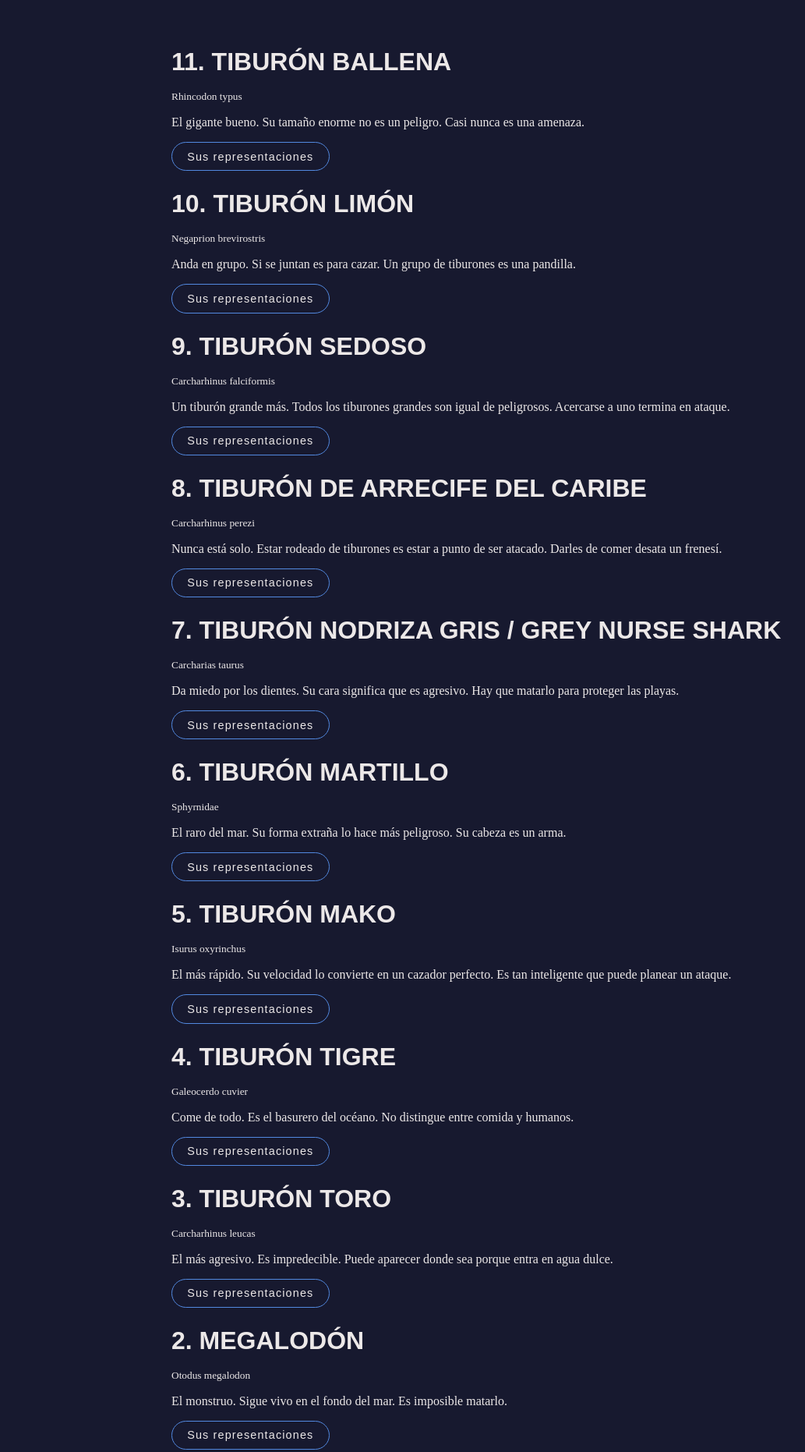
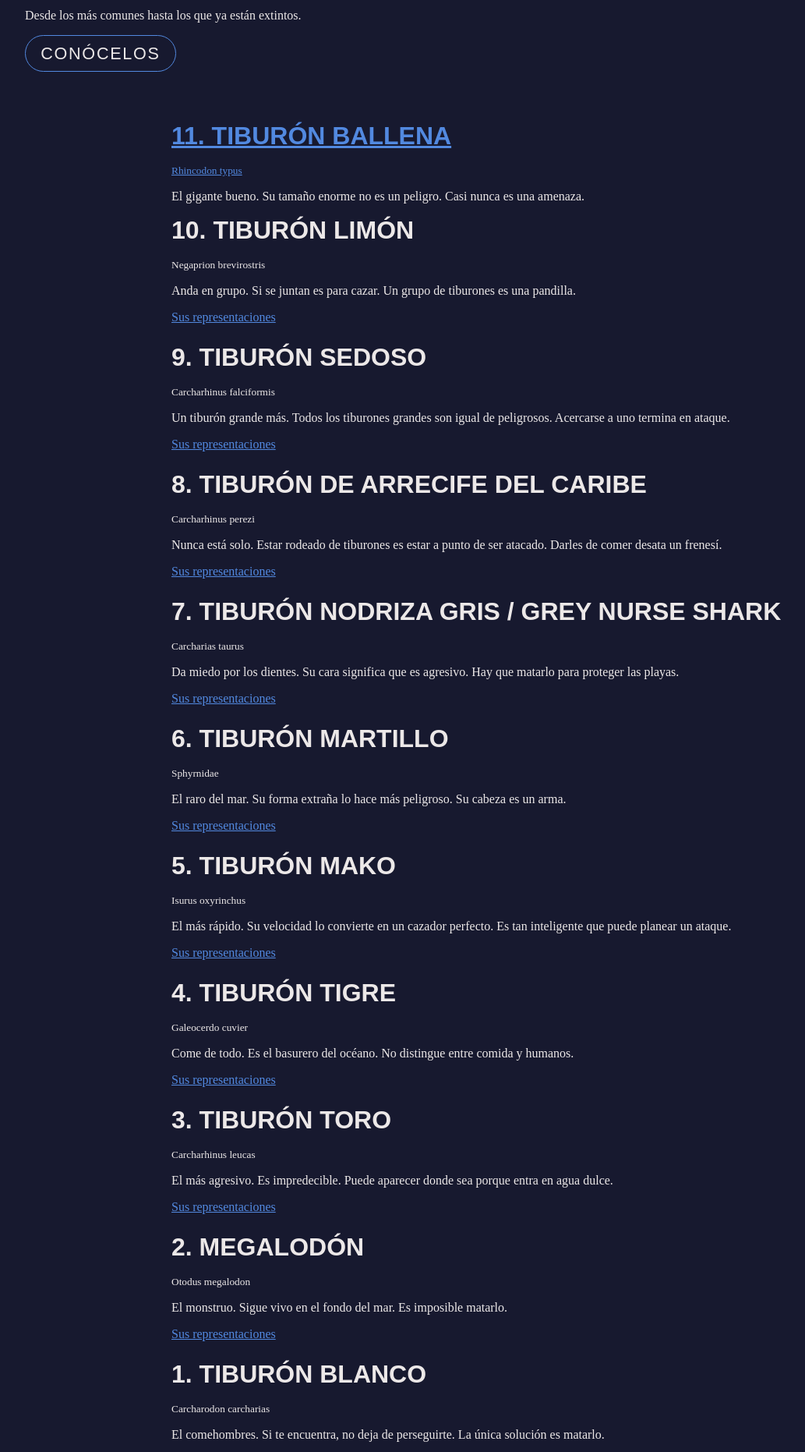
Before and after one commit to isatamermo/contenido-estructurado, a plain HTML site: page index.html in a window 1280 px wide. Shown: the part 559-2421 px from the top of the page at 78% size, without its empty margins (20-1053 px from the left). Drawn offline with Linux system fonts and the light colour scheme; a web font is replaced by a local one.

Commit message:
antes de usr la ia

```diff
--- a/css/style.css
+++ b/css/style.css
@@ -119,13 +119,7 @@
   margin: 0;
 }
 
-div[align="right"] button,
-#home > a[href="#ranking"],
-main article > a > button,
-#about a > button,
-footer a > button,
-main nav a > button,
-main li > a > button {
+.nav-link {
   display: inline-block;
   background: transparent;
   border: 1px solid var(--color-accent);
@@ -140,20 +134,7 @@
   text-decoration: none;
 }
 
-div[align="right"] button:hover,
-div[align="right"] button:focus,
-#home > a[href="#ranking"]:hover,
-#home > a[href="#ranking"]:focus,
-main article > a > button:hover,
-main article > a > button:focus,
-#about a > button:hover,
-#about a > button:focus,
-footer a > button:hover,
-footer a > button:focus,
-main nav a > button:hover,
-main nav a > button:focus,
-main li > a > button:hover,
-main li > a > button:focus {
+.nav-link:focus, .nav-link:hover {
   background: var(--color-accent);
   color: var(--color-background);
 }
@@ -194,9 +175,17 @@
   min-width: 290px;
   max-width: 1240px;
   margin: 1rem auto;
+  margin-top: 0rem;
   padding: 2rem;
 }
 
+#home[aria-labelledby="titulo-home"] {
+  margin-top: 4rem;
+}
+#home .nav-link {
+  font-size: 1.35em;
+  text-transform: uppercase;
+}
 /*
   ============================================================
   ESPACIADO BÁSICO
--- a/index.html
+++ b/index.html
@@ -12,11 +12,15 @@
   </head>
   <body>
 
+    <nav>
+        <a class="nav-link" href="about.html">ABOUT</a>
+    </nav>
+
     <header aria-labelledby="titulo-home" id="home">
       <h1>PRESUNTO DEPREDADOR</h1>
       <h2 id="titulo-home">Top 11 tiburones más peligrosos del mundo según la televisión</h2>
       <p>Desde los más comunes hasta los que ya están extintos.</p>
-      <a href="#ranking">Conócelos</a>
+      <a class="nav-link" href="#ranking">Conócelos</a>
     </header>
 
     <main>
@@ -25,11 +29,12 @@
 
         <article id="tiburon-ballena">
           <header>
-            <h2>11. TIBURÓN BALLENA</h2>
-            <p><small>Rhincodon typus</small></p>
+            <a href="tiburon-ballena.html">
+              <h2>11. TIBURÓN BALLENA</h2>
+              <p><small>Rhincodon typus</small></p>
+            </a>
           </header>
           <p>El gigante bueno. Su tamaño enorme no es un peligro. Casi nunca es una amenaza.</p>
-          <a href="tiburon-ballena.html"><button type="button">Sus representaciones</button></a>
         </article>
 
         <article id="tiburon-limon">
@@ -38,7 +43,7 @@
             <p><small>Negaprion brevirostris</small></p>
           </header>
           <p>Anda en grupo. Si se juntan es para cazar. Un grupo de tiburones es una pandilla.</p>
-          <a href="tiburon-limon.html"><button type="button">Sus representaciones</button></a>
+          <a href="tiburon-limon.html">Sus representaciones</a>
         </article>
 
         <article id="tiburon-sedoso">
@@ -47,7 +52,7 @@
             <p><small>Carcharhinus falciformis</small></p>
           </header>
           <p>Un tiburón grande más. Todos los tiburones grandes son igual de peligrosos. Acercarse a uno termina en ataque.</p>
-          <a href="tiburon-sedoso.html"><button type="button">Sus representaciones</button></a>
+          <a href="tiburon-sedoso.html">Sus representaciones</a>
         </article>
 
         <article id="tiburon-arrecife-caribe">
@@ -56,7 +61,7 @@
             <p><small>Carcharhinus perezi</small></p>
           </header>
           <p>Nunca está solo. Estar rodeado de tiburones es estar a punto de ser atacado. Darles de comer desata un frenesí.</p>
-          <a href="tiburon-arrecife-caribe.html"><button type="button">Sus representaciones</button></a>
+          <a href="tiburon-arrecife-caribe.html">Sus representaciones</a>
         </article>
 
         <article id="tiburon-nodriza-gris">
@@ -65,7 +70,7 @@
             <p><small>Carcharias taurus</small></p>
           </header>
           <p>Da miedo por los dientes. Su cara significa que es agresivo. Hay que matarlo para proteger las playas.</p>
-          <a href="tiburon-nodriza-gris.html"><button type="button">Sus representaciones</button></a>
+          <a href="tiburon-nodriza-gris.html">Sus representaciones</a>
         </article>
 
         <article id="tiburon-martillo">
@@ -74,7 +79,7 @@
             <p><small>Sphyrnidae</small></p>
           </header>
           <p>El raro del mar. Su forma extraña lo hace más peligroso. Su cabeza es un arma.</p>
-          <a href="tiburon-martillo.html"><button type="button">Sus representaciones</button></a>
+          <a href="tiburon-martillo.html">Sus representaciones</a>
         </article>
 
         <article id="tiburon-mako">
@@ -83,7 +88,7 @@
             <p><small>Isurus oxyrinchus</small></p>
           </header>
           <p>El más rápido. Su velocidad lo convierte en un cazador perfecto. Es tan inteligente que puede planear un ataque.</p>
-          <a href="tiburon-mako.html"><button type="button">Sus representaciones</button></a>
+          <a href="tiburon-mako.html">Sus representaciones</a>
         </article>
 
         <article id="tiburon-tigre">
@@ -92,7 +97,7 @@
             <p><small>Galeocerdo cuvier</small></p>
           </header>
           <p>Come de todo. Es el basurero del océano. No distingue entre comida y humanos.</p>
-          <a href="tiburon-tigre.html"><button type="button">Sus representaciones</button></a>
+          <a href="tiburon-tigre.html">Sus representaciones</a>
         </article>
 
         <article id="tiburon-toro">
@@ -101,7 +106,7 @@
             <p><small>Carcharhinus leucas</small></p>
           </header>
           <p>El más agresivo. Es impredecible. Puede aparecer donde sea porque entra en agua dulce.</p>
-          <a href="tiburon-toro.html"><button type="button">Sus representaciones</button></a>
+          <a href="tiburon-toro.html">Sus representaciones</a>
         </article>
 
         <article id="megalodon">
@@ -110,7 +115,7 @@
             <p><small>Otodus megalodon</small></p>
           </header>
           <p>El monstruo. Sigue vivo en el fondo del mar. Es imposible matarlo.</p>
-          <a href="megalodon.html"><button type="button">Sus representaciones</button></a>
+          <a href="megalodon.html">Sus representaciones</a>
         </article>
 
         <article id="tiburon-blanco">
@@ -119,7 +124,7 @@
             <p><small>Carcharodon carcharias</small></p>
           </header>
           <p>El comehombres. Si te encuentra, no deja de perseguirte. La única solución es matarlo.</p>
-          <a href="tiburon-blanco.html"><button type="button">Sus representaciones</button></a>
+          <a href="tiburon-blanco.html">Sus representaciones</a>
         </article>
       </section>
 
@@ -131,14 +136,14 @@
         <p>
           Este sitio reúne películas y documentales para explorar cómo el cine y los medios han construido nuestra imagen del tiburón y te invita a cuestionar cuánto de ese miedo viene del animal y cuánto de los discursos que lo representan como una amenaza.
         </p>
-        <a href="about.html"><button type="button">ABOUT</button></a>
-        <a href="index.html"><button type="button">HOME</button></a>
+        <a href="about.html">ABOUT</a>
+        <a href="index.html">HOME</a>
       </aside>
     </main>
 
     <footer>
 
-      <a href="index.html"><button type="button">HOME</button></a>
+      <a href="index.html">HOME</a>
     </footer>
   </body>
 </html>
```
